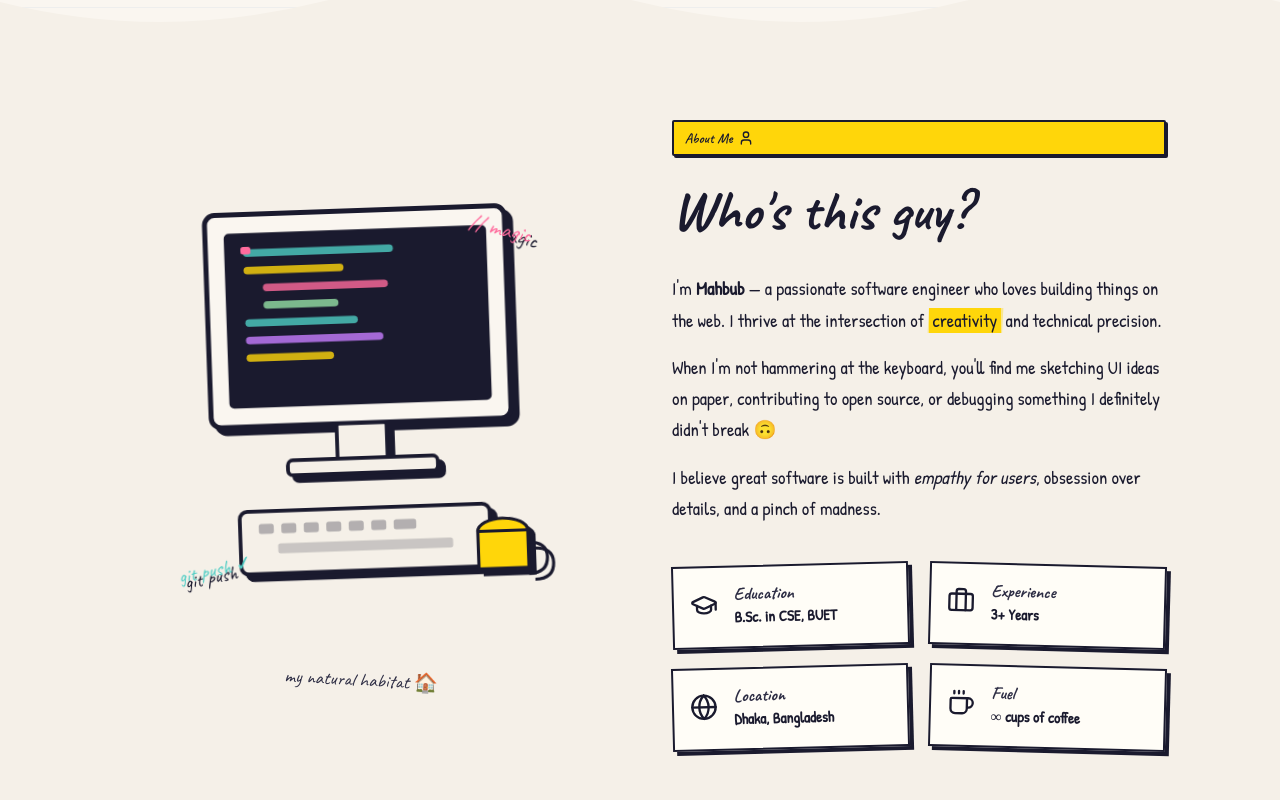
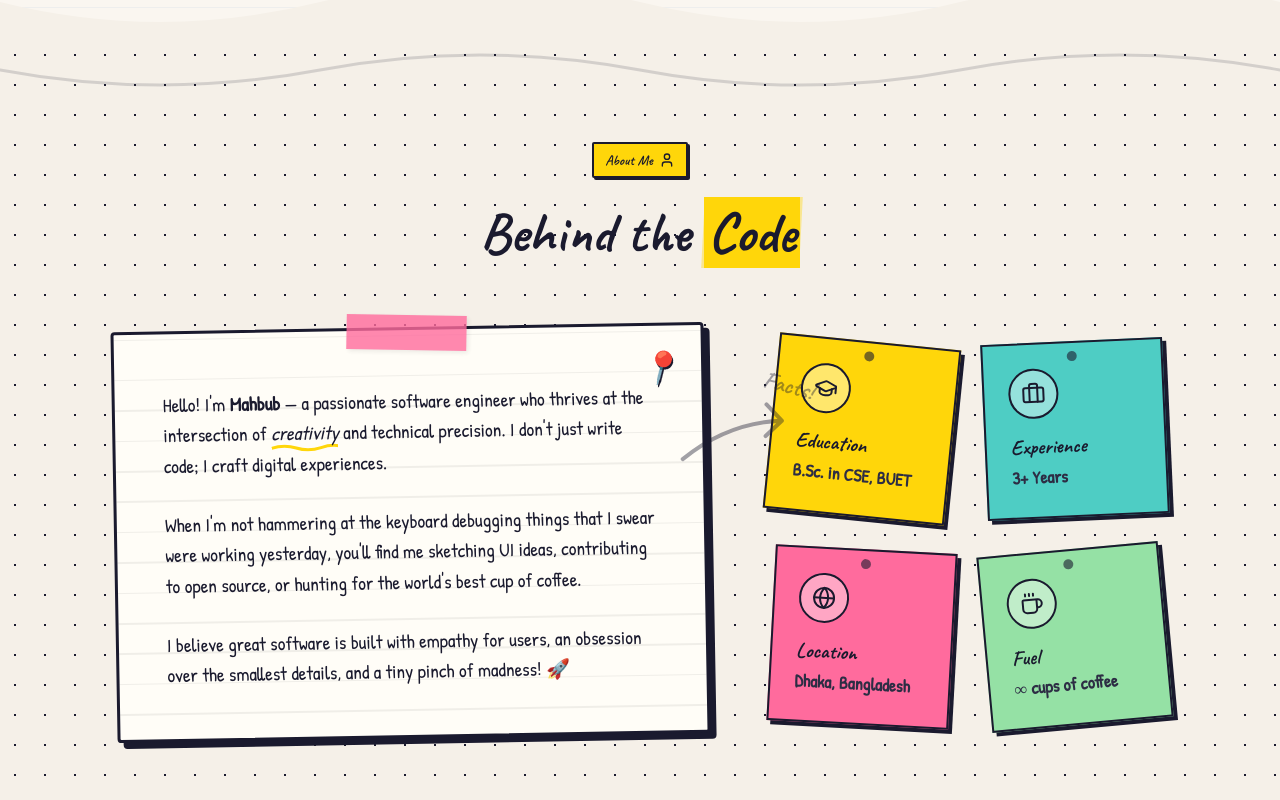
Before and after one commit to Maahhbuub/Mahbub-Doodle, a React (Vite) app: page / in a window 1280 px wide. Shown: the part 760-1560 px from the top of the page. Built offline with nearby package versions, Linux system fonts and the light colour scheme.

Commit message:
fix(about): chagne desing

```diff
--- a/src/components/About/About.jsx
+++ b/src/components/About/About.jsx
@@ -2,91 +2,60 @@ import { GraduationCap, Briefcase, Globe, Coffee, User } from 'lucide-react';
 import styles from './About.module.css';
 
 const facts = [
-  { icon: <GraduationCap size={28} />, label: 'Education', value: 'B.Sc. in CSE, BUET' },
-  { icon: <Briefcase size={28} />, label: 'Experience', value: '3+ Years' },
-  { icon: <Globe size={28} />, label: 'Location', value: 'Dhaka, Bangladesh' },
-  { icon: <Coffee size={28} />, label: 'Fuel', value: '∞ cups of coffee' },
+  { icon: <GraduationCap size={24} />, label: 'Education', value: 'B.Sc. in CSE, BUET', color: 'yellow' },
+  { icon: <Briefcase size={24} />, label: 'Experience', value: '3+ Years', color: 'blue' },
+  { icon: <Globe size={24} />, label: 'Location', value: 'Dhaka, Bangladesh', color: 'pink' },
+  { icon: <Coffee size={24} />, label: 'Fuel', value: '∞ cups of coffee', color: 'green' },
 ];
 
 export default function About() {
   return (
-    <section className={`section ${styles.about}`} id="about"
-             style={{ background: 'var(--paper-dark)' }}>
-      <div className="container">
-        <div className={styles.grid}>
-          {/* Doodle illustration side */}
-          <div className={styles.illustrationCol}>
-            <div className={styles.sketchCard}>
-              <svg className={styles.sketch} viewBox="0 0 320 380" xmlns="http://www.w3.org/2000/svg">
-                {/* Monitor */}
-                <rect x="40" y="30" width="240" height="170" rx="8" ry="8"
-                      fill="#faf6f0" stroke="#1a1a2e" strokeWidth="4"/>
-                <rect x="55" y="45" width="210" height="140" rx="4" ry="4"
-                      fill="#1a1a2e"/>
-                {/* Code on screen */}
-                <rect x="70" y="58" width="120" height="6" rx="3" fill="#4ecdc4" opacity="0.8"/>
-                <rect x="70" y="72" width="80" height="6" rx="3" fill="#ffd60a" opacity="0.8"/>
-                <rect x="85" y="86" width="100" height="6" rx="3" fill="#ff6b9d" opacity="0.8"/>
-                <rect x="85" y="100" width="60" height="6" rx="3" fill="#95e1a5" opacity="0.8"/>
-                <rect x="70" y="114" width="90" height="6" rx="3" fill="#4ecdc4" opacity="0.8"/>
-                <rect x="70" y="128" width="110" height="6" rx="3" fill="#c77dff" opacity="0.8"/>
-                <rect x="70" y="142" width="70" height="6" rx="3" fill="#ffd60a" opacity="0.8"/>
-                <rect x="68" y="56" width="8" height="6" rx="2" fill="#ff6b9d"/>
-                {/* Stand */}
-                <rect x="140" y="200" width="40" height="30" rx="2" fill="#f5f0e8" stroke="#1a1a2e" strokeWidth="3"/>
-                <rect x="100" y="228" width="120" height="12" rx="4" fill="#f5f0e8" stroke="#1a1a2e" strokeWidth="3"/>
-                {/* Keyboard */}
-                <rect x="60" y="268" width="200" height="50" rx="6" fill="#f5f0e8" stroke="#1a1a2e" strokeWidth="3"/>
-                <rect x="75" y="278" width="12" height="8" rx="2" fill="#1a1a2e" opacity="0.3"/>
-                <rect x="93" y="278" width="12" height="8" rx="2" fill="#1a1a2e" opacity="0.3"/>
-                <rect x="111" y="278" width="12" height="8" rx="2" fill="#1a1a2e" opacity="0.3"/>
-                <rect x="129" y="278" width="12" height="8" rx="2" fill="#1a1a2e" opacity="0.3"/>
-                <rect x="147" y="278" width="12" height="8" rx="2" fill="#1a1a2e" opacity="0.3"/>
-                <rect x="165" y="278" width="12" height="8" rx="2" fill="#1a1a2e" opacity="0.3"/>
-                <rect x="183" y="278" width="18" height="8" rx="2" fill="#1a1a2e" opacity="0.3"/>
-                <rect x="90" y="294" width="140" height="8" rx="2" fill="#1a1a2e" opacity="0.2"/>
-                {/* Coffee cup */}
-                <ellipse cx="270" cy="290" rx="20" ry="10" fill="#ffd60a" stroke="#1a1a2e" strokeWidth="2.5"/>
-                <rect x="250" y="290" width="40" height="30" fill="#ffd60a" stroke="#1a1a2e" strokeWidth="2.5"/>
-                <path d="M290,300 Q305,300 305,312 Q305,325 290,325" fill="none" stroke="#1a1a2e" strokeWidth="2.5"/>
-                {/* Decorations */}
-                <text x="250" y="50" fontFamily="Caveat" fontSize="18" fill="#ff6b9d" transform="rotate(15,260,50)">// magic</text>
-                <text x="10" y="320" fontFamily="Caveat" fontSize="16" fill="#4ecdc4" transform="rotate(-10,30,320)">git push ✓</text>
+    <section className={`section ${styles.about}`} id="about">
+      {/* Hand-drawn section separator */}
+      <div className={styles.topSquiggle} aria-hidden="true">
+        <svg viewBox="0 0 1200 60" preserveAspectRatio="none" xmlns="http://www.w3.org/2000/svg">
+          <path d="M0,30 Q150,60 300,30 T600,30 T900,30 T1200,30"
+                fill="none" stroke="var(--ink)" strokeWidth="3" strokeLinecap="round" strokeLinejoin="round"/>
         </svg>
-              <div className={styles.sketchLabel}>my natural habitat 🏠</div>
+      </div>
+
+      <div className="container" style={{ position: 'relative', zIndex: 2 }}>
+        <div className={styles.header}>
+          <span className="doodle-tag" style={{ display: 'inline-flex', alignItems: 'center', gap: '6px' }}>
+            About Me <User size={16} />
+          </span>
+          <h2 className="section-title">
+            Behind the <span className="highlight-tape">Code</span>
+          </h2>
+        </div>
+
+        <div className={styles.contentWrapper}>
+          {/* Main notepad bio */}
+          <div className={`doodle-box ${styles.notepad}`}>
+            <div className={styles.tape} aria-hidden="true" />
+            <div className={styles.pin} aria-hidden="true">📍</div>
+
+            <div className={styles.bio}>
+              <p>
+                Hello! I'm <strong>Mahbub</strong> — a passionate software engineer who thrives at the intersection of <em className="wobbly-underline">creativity</em> and technical precision. I don't just write code; I craft digital experiences.
+              </p>
+              <p>
+                When I'm not hammering at the keyboard debugging things that I swear were working yesterday, you'll find me sketching UI ideas, contributing to open source, or hunting for the world's best cup of coffee.
+              </p>
+              <p>
+                I believe great software is built with empathy for users, an obsession over the smallest details, and a tiny pinch of madness! 🚀
+              </p>
             </div>
           </div>
 
-          {/* Text side */}
-          <div className={styles.textCol}>
-            <span className="doodle-tag" style={{ display: 'inline-flex', alignItems: 'center', gap: '6px' }}>
-              About Me <User size={16} />
-            </span>
-            <h2 className={`section-title ${styles.title}`}>
-              Who's this guy?
-            </h2>
-
-            <div className={styles.bio}>
-              <p>
-                I'm <strong>Mahbub</strong> — a passionate software engineer who loves building
-                things on the web. I thrive at the intersection of <span className="highlight-tape">creativity</span> and
-                technical precision.
-              </p>
-              <p>
-                When I'm not hammering at the keyboard, you'll find me sketching UI ideas on paper,
-                contributing to open source, or debugging something I definitely didn't break 🙃
-              </p>
-              <p>
-                I believe great software is built with <em>empathy for users</em>, obsession over
-                details, and a pinch of madness.
-              </p>
-            </div>
-
-            {/* Fact grid */}
-            <div className={styles.facts}>
-              {facts.map((f) => (
-                <div key={f.label} className={`doodle-box ${styles.factCard}`}>
-                  <span className={styles.factEmoji}>{f.icon}</span>
+          {/* Sticky notes facts */}
+          <div className={styles.factsGrid}>
+            {facts.map((f, i) => (
+              <div key={f.label}
+                   className={`${styles.postIt} ${styles[f.color]}`}
+                   style={{ '--rotation': `${(i % 2 === 0 ? 1 : -1) * (Math.random() * 4 + 2)}deg` }}>
+                <div className={styles.postItPin} aria-hidden="true" />
+                <span className={styles.factIcon} style={{ display: 'flex' }}>{f.icon}</span>
                 <div>
                   <div className={styles.factLabel}>{f.label}</div>
                   <div className={styles.factValue}>{f.value}</div>
@@ -95,6 +64,13 @@ export default function About() {
             ))}
           </div>
         </div>
+
+        {/* Floating doodles */}
+        <div className={styles.doodles}>
+          <svg className={styles.arrow} viewBox="0 0 100 100" xmlns="http://www.w3.org/2000/svg">
+            <path d="M10,90 Q40,40 90,20 M70,10 L90,20 L80,40" fill="none" stroke="var(--ink)" strokeWidth="4" strokeLinecap="round" strokeLinejoin="round"/>
+          </svg>
+          <div className={styles.doodleText}>Facts!</div>
         </div>
       </div>
     </section>
--- a/src/components/About/About.module.css
+++ b/src/components/About/About.module.css
@@ -1,134 +1,225 @@
 .about {
   position: relative;
   overflow: hidden;
+  background-color: var(--paper-dark);
+  padding: 5rem 0;
+  min-height: 100dvh;
+  display: flex;
+  flex-direction: column;
+  justify-content: center;
+
+  /* Add subtle dot grid background to feel like bullet journal */
+  background-image: radial-gradient(var(--ink) 1.5px, transparent 1.5px);
+  background-size: 30px 30px;
+  background-position: 0 0;
 }
 
-.grid {
-  display: grid;
-  grid-template-columns: 1fr 1fr;
-  gap: 4rem;
-  align-items: center;
+.topSquiggle {
+  position: absolute;
+  top: 0;
+  left: 0;
+  width: 100%;
+  opacity: 0.15;
 }
 
-.illustrationCol {
-  display: flex;
-  justify-content: center;
-  align-items: center;
+.topSquiggle svg {
+  width: 100%;
+  height: 60px;
+  display: block;
 }
 
-.sketchCard {
-  position: relative;
-  width: 100%;
-  max-width: 400px;
-}
-
-.sketch {
-  width: 100%;
-  height: auto;
-  display: block;
-  filter: drop-shadow(6px 6px 0px var(--ink));
-  transform: rotate(-2deg);
-  transition: transform 0.3s ease;
-}
-
-.sketchCard:hover .sketch {
-  transform: rotate(1deg) scale(1.02);
-}
-
-.sketchLabel {
-  font-family: var(--font-doodle);
-  font-size: 1.2rem;
-  color: var(--ink-light);
+.header {
   text-align: center;
-  margin-top: 1rem;
-  transform: rotate(3deg);
-}
-
-.textCol {
+  margin-bottom: 4rem;
   display: flex;
   flex-direction: column;
+  align-items: center;
   gap: 1.5rem;
 }
 
-.title {
-  margin-bottom: 0.5rem;
+.contentWrapper {
+  display: grid;
+  grid-template-columns: 1.2fr 0.8fr;
+  gap: 4rem;
+  align-items: center;
+  position: relative;
+}
+
+/* Notepad Bio styling */
+.notepad {
+  position: relative;
+  background: var(--paper);
+  padding: 3.5rem 3rem 3rem 3rem;
+  border-radius: 4px;
+  box-shadow: var(--shadow-ink-lg);
+  transform: rotate(-1deg);
+  transition: transform 0.3s ease;
+
+  /* Notebook lines */
+  background-image: repeating-linear-gradient(transparent, transparent 1.8rem, rgba(0,0,0,0.06) 1.8rem, rgba(0,0,0,0.06) 1.9rem);
+  background-position: 0 1rem;
+}
+
+.notepad:hover {
+  transform: rotate(0deg) scale(1.02);
+}
+
+.tape {
+  position: absolute;
+  top: -15px;
+  left: 50%;
+  transform: translateX(-50%) rotate(2deg);
+  width: 120px;
+  height: 35px;
+  background-color: var(--accent-pink);
+  opacity: 0.8;
+  box-shadow: 2px 2px 5px rgba(0,0,0,0.1);
+  z-index: 1;
+}
+
+.pin {
+  position: absolute;
+  top: 15px;
+  right: 20px;
+  font-size: 2rem;
+  transform: rotate(15deg);
+  z-index: 1;
+  text-shadow: 2px 2px 0 var(--ink);
+  animation: float 4s ease-in-out infinite;
 }
 
 .bio {
-  font-size: 1.15rem;
+  font-size: 1.2rem;
   color: var(--ink);
   display: flex;
   flex-direction: column;
-  gap: 1rem;
-}
-
-.facts {
-  display: grid;
-  grid-template-columns: repeat(2, 1fr);
-  gap: 1.2rem;
-  margin-top: 1rem;
-}
-
-.factCard {
-  display: flex;
-  align-items: center;
-  gap: 1rem;
-  padding: 1rem;
-  border-width: 2.5px;
-  background: var(--paper);
-  transform: rotate(random(-2deg, 2deg));
-  transition: transform 0.2s ease, box-shadow 0.2s ease;
-}
-
-.factCard:nth-child(even) {
-  transform: rotate(1.5deg);
-}
-.factCard:nth-child(odd) {
-  transform: rotate(-1.5deg);
-}
-
-.factCard:hover {
-  transform: translateY(-4px) rotate(0deg);
-  box-shadow: 6px 6px 0px var(--ink);
+  gap: 1.8rem;
+  line-height: 1.9rem; /* Align perfectly with notebook lines */
+  position: relative;
   z-index: 2;
 }
 
-.factEmoji {
-  font-size: 2rem;
-  line-height: 1;
+.bio p {
+  margin: 0;
+}
+
+/* Sticky notes grid */
+.factsGrid {
+  display: grid;
+  grid-template-columns: repeat(2, 1fr);
+  gap: 2rem;
+  position: relative;
+}
+
+.postIt {
+  position: relative;
+  padding: 1.5rem;
+  border: 2px solid var(--ink);
+  box-shadow: 4px 4px 0 var(--ink);
+  transform: rotate(var(--rotation, 2deg));
+  display: flex;
+  flex-direction: column;
+  gap: 1rem;
+  transition: transform 0.2s ease, box-shadow 0.2s ease, z-index 0.2s;
+}
+
+.postIt:hover {
+  transform: translateY(-5px) rotate(0deg) scale(1.05) !important;
+  box-shadow: 8px 8px 0 var(--ink);
+  z-index: 10;
+}
+
+/* Post-it colors */
+.yellow { background-color: var(--accent-yellow); }
+.blue { background-color: var(--accent-blue); }
+.pink { background-color: var(--accent-pink); }
+.green { background-color: var(--accent-green); }
+
+.postItPin {
+  position: absolute;
+  top: 8px;
+  left: 50%;
+  transform: translateX(-50%);
+  width: 10px;
+  height: 10px;
+  background: var(--ink);
+  border-radius: 50%;
+  opacity: 0.6;
+}
+
+.factIcon {
+  width: 50px;
+  height: 50px;
+  background: rgba(255,255,255,0.4);
+  border: 2px solid var(--ink);
+  border-radius: 50%;
+  display: flex;
+  align-items: center;
+  justify-content: center;
+  color: var(--ink);
 }
 
 .factLabel {
   font-family: var(--font-doodle);
-  font-size: 1.1rem;
+  font-size: 1.3rem;
   font-weight: 700;
-  color: var(--ink-light);
+  color: var(--ink);
   line-height: 1.2;
 }
 
 .factValue {
-  font-size: 0.95rem;
+  font-family: var(--font-body);
+  font-size: 1.1rem;
   font-weight: 600;
-  color: var(--ink);
+  color: var(--ink-light);
+  margin-top: 0.2rem;
 }
 
-@media (max-width: 860px) {
-  .grid {
+.doodles {
+  position: absolute;
+  top: 50%;
+  left: 54%;
+  transform: translateY(-50%);
+  width: 100px;
+  z-index: 0;
+  opacity: 0.4;
+}
+
+.arrow {
+  width: 100px;
+  height: 100px;
+  transform: rotate(20deg);
+}
+
+.doodleText {
+  font-family: var(--font-doodle);
+  font-size: 1.5rem;
+  font-weight: 700;
+  color: var(--ink);
+  position: absolute;
+  top: -20px;
+  right: -30px;
+  transform: rotate(15deg);
+}
+
+@media (max-width: 1024px) {
+  .contentWrapper {
     grid-template-columns: 1fr;
-    gap: 3rem;
+    gap: 5rem;
   }
 
-  .illustrationCol {
-    order: -1;
-  }
-
-  .sketchCard {
-    max-width: 320px;
+  .doodles {
+    display: none;
   }
 }
 
-@media (max-width: 500px) {
-  .facts {
+@media (max-width: 540px) {
+  .factsGrid {
     grid-template-columns: 1fr;
+    gap: 2.5rem;
+  }
+
+  .notepad {
+    padding: 3rem 1.5rem;
   }
 }
--- a/src/components/Navbar/Navbar.module.css
+++ b/src/components/Navbar/Navbar.module.css
@@ -17,7 +17,7 @@
 .inner {
   max-width: 1100px;
   margin: 0 auto;
-  padding: 1rem 1.5rem;
+  padding: 0.5rem 1rem;
   display: flex;
   align-items: center;
   justify-content: space-between;
```
Lines whose indentation alone changed are shown as unchanged.
